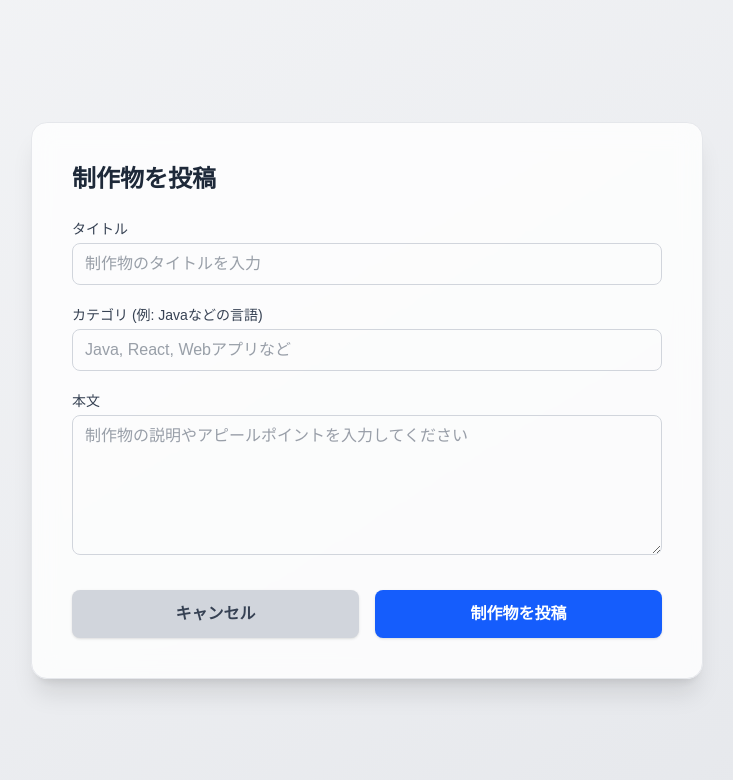
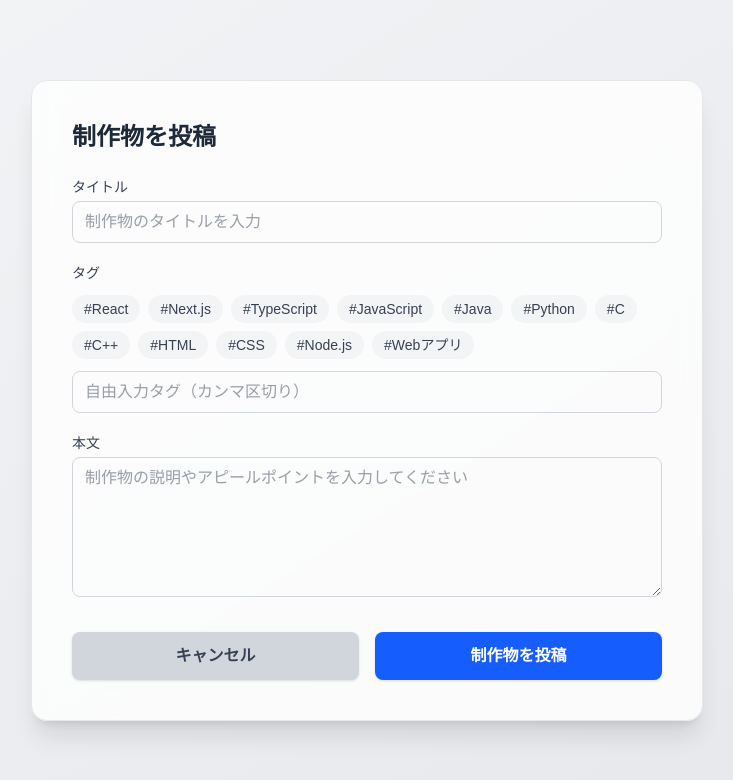
Before and after one commit to 2026PBL1-A/2026PBL1-A-2026PBL1_A_front, a Next.js app: page /post/new/creation in a window 1280 px wide. Shown: the top 780 px of the page, without its empty margins (273-1006 px from the left). Built offline with nearby package versions, Linux system fonts and the light colour scheme.

Commit message:
投稿ページと質問ページにタグ追加

```diff
--- a/app/post/new/creation/page.tsx
+++ b/app/post/new/creation/page.tsx
@@ -3,15 +3,38 @@
 import { useState } from "react";
 import { useRouter } from "next/navigation";
 import { isUsingBackend } from "@/lib/api";
-import Image from "next/image";
+//import Image from "next/image";
 
 export default function CreateCreationPage() {
   const [title, setTitle] = useState("");
-  const [category, setCategory] = useState(""); // 自由入力のカテゴリ
   const [content, setContent] = useState("");
   const [isLoading, setIsLoading] = useState(false);
   const router = useRouter();
+  const [selectedTags, setSelectedTags] = useState<string[]>([]);
+  const [customTag, setCustomTag] = useState("");
   // const [image, setImage] = useState<File | null>(null);
+  const presetTags = [
+    "React",
+    "Next.js",
+    "TypeScript",
+    "JavaScript",
+    "Java",
+    "Python",
+    "C",
+    "C++",
+    "HTML",
+    "CSS",
+    "Node.js",
+    "Webアプリ",
+  ];
+
+  const toggleTag = (tag: string) => {
+    setSelectedTags((prev) =>
+      prev.includes(tag)
+        ? prev.filter((t) => t !== tag)
+        : [...prev, tag]
+    );
+  };
 
   const handleSubmit = async (e: React.FormEvent) => {
     e.preventDefault();
@@ -19,13 +42,23 @@ export default function CreateCreationPage() {
     const formData = new FormData();
     formData.append("title", title);
     formData.append("content", content);
-    formData.append("tag", category);
+    const finalTags = [
+      ...selectedTags,
+      ...customTag
+        .split(",")
+        .map((tag) => tag.trim())
+        .filter(Boolean),
+    ];
 
     // if (image) {
     //   formData.append("image", image);
     // }
 
-    if (!title || !category || !content) {
+    if (
+      !title ||
+      finalTags.length === 0 ||
+      !content
+    ) {
       alert("すべてのフィールドを入力してください");
       return;
     }
@@ -42,7 +75,7 @@ export default function CreateCreationPage() {
           },
           body: JSON.stringify({
             title,
-            tag: category,
+            tags: finalTags,
             content,
           }),
         });
@@ -87,19 +120,58 @@ export default function CreateCreationPage() {
             />
           </div>
 
-          {/* 自由入力カテゴリ */}
-          <div>
-            <label className="block text-sm font-medium text-gray-700 mb-1">
-              カテゴリ (例: Javaなどの言語)
+          {/* タグ選択 */}
+          <div className="space-y-3">
+            <label className="block text-sm font-medium text-gray-700">
+              タグ
             </label>
+
+            {/* プリセットタグ */}
+            <div className="flex flex-wrap gap-2">
+              {presetTags.map((tag) => (
+                <button
+                  key={tag}
+                  type="button"
+                  onClick={() => toggleTag(tag)}
+                  className={`px-3 py-1 rounded-full text-sm transition ${
+                    selectedTags.includes(tag)
+                      ? "bg-blue-500 text-white"
+                      : "bg-gray-100 hover:bg-gray-200 text-gray-700"
+                  }`}
+                >
+                  #{tag}
+                </button>
+              ))}
+            </div>
+
+            {/* 自由入力 */}
             <input
               type="text"
+              placeholder="自由入力タグ（カンマ区切り）"
+              value={customTag}
+              onChange={(e) => setCustomTag(e.target.value)}
               className="w-full border border-gray-300 text-gray-700 rounded-lg px-3 py-2 focus:outline-none focus:ring-2 focus:ring-blue-500"
-              placeholder="Java, React, Webアプリなど"
-              value={category}
-              onChange={(e) => setCategory(e.target.value)}
-              required
             />
+
+            {/* 選択中タグ */}
+            {(selectedTags.length > 0 || customTag) && (
+              <div className="flex flex-wrap gap-2 pt-2">
+                {[
+                  ...selectedTags,
+                  ...customTag
+                    .split(",")
+                    .map((tag) => tag.trim())
+                    .filter(Boolean),
+                ].map((tag) => (
+                  <span
+                    key={tag}
+                    className="px-3 py-1 bg-blue-100 text-blue-700 rounded-full text-sm"
+                  >
+                    #{tag}
+                  </span>
+                ))}
+              </div>
+            )}
           </div>
 
           {/* 本文 */}
--- a/app/post/new/page.tsx
+++ b/app/post/new/page.tsx
@@ -3,7 +3,7 @@
 import { useState } from "react";
 import { useRouter } from "next/navigation";
 import { isUsingBackend } from "@/lib/api";
-import Image from "next/image";
+//import Image from "next/image";
 
 export default function CreatePostPage() {
   const [title, setTitle] = useState("");
--- a/app/post/new/question/page.tsx
+++ b/app/post/new/question/page.tsx
@@ -3,15 +3,36 @@
 import { useState } from "react";
 import { useRouter } from "next/navigation";
 import { isUsingBackend } from "@/lib/api";
-import Image from "next/image";
+//import Image from "next/image";
 
 export default function CreateQuestionPage() {
   const [title, setTitle] = useState("");
-  const [category, setCategory] = useState(""); // 自由入力のカテゴリ
   const [content, setContent] = useState("");
   const [isLoading, setIsLoading] = useState(false);
   const router = useRouter();
+  const [selectedTags, setSelectedTags] = useState<string[]>([]);
+  const [customTag, setCustomTag] = useState("");
   // const [image, setImage] = useState<File | null>(null);
+  const presetTags = [
+    "React",
+    "Next.js",
+    "TypeScript",
+    "Java",
+    "Python",
+    "Spring",
+    "Node.js",
+    "HTML",
+    "CSS",
+    "Tailwind",
+  ];
+
+  const toggleTag = (tag: string) => {
+    setSelectedTags((prev) =>
+      prev.includes(tag)
+        ? prev.filter((t) => t !== tag)
+        : [...prev, tag]
+    );
+  };
 
   const handleSubmit = async (e: React.FormEvent) => {
     e.preventDefault();
@@ -19,13 +40,23 @@ export default function CreateQuestionPage() {
     const formData = new FormData();
     formData.append("title", title);
     formData.append("content", content);
-    formData.append("tag", category);
+    const finalTags = [
+      ...selectedTags,
+      ...customTag
+        .split(",")
+        .map((tag) => tag.trim())
+        .filter(Boolean),
+    ];
 
     // if (image) {
     //   formData.append("image", image);
     // }
 
-    if (!title || !category || !content) {
+    if (
+      !title ||
+      finalTags.length === 0 ||
+      !content
+    ) {
       alert("すべてのフィールドを入力してください");
       return;
     }
@@ -42,7 +73,7 @@ export default function CreateQuestionPage() {
           },
           body: JSON.stringify({
             title,
-            tag: category,
+            tags: finalTags,
             content,
           }),
         });
@@ -87,19 +118,58 @@ export default function CreateQuestionPage() {
             />
           </div>
 
-          {/* 自由入力カテゴリ */}
-          <div>
-            <label className="block text-sm font-medium text-gray-700 mb-1">
-              カテゴリ (例: Javaなどの言語)
+          {/* タグ選択 */}
+          <div className="space-y-3">
+            <label className="block text-sm font-medium text-gray-700">
+              タグ
             </label>
+
+            {/* プリセットタグ */}
+            <div className="flex flex-wrap gap-2">
+              {presetTags.map((tag) => (
+                <button
+                  key={tag}
+                  type="button"
+                  onClick={() => toggleTag(tag)}
+                  className={`px-3 py-1 rounded-full text-sm transition ${
+                    selectedTags.includes(tag)
+                      ? "bg-blue-500 text-white"
+                      : "bg-gray-100 hover:bg-gray-200 text-gray-700"
+                  }`}
+                >
+                  #{tag}
+                </button>
+              ))}
+            </div>
+
+            {/* 自由入力 */}
             <input
               type="text"
-              className="w-full border border-gray-300 text-gray-700 rounded-lg px-3 py-2 focus:outline-none focus:ring-2 focus:ring-orange-500"
-              placeholder="Java, React, エラー解決など"
-              value={category}
-              onChange={(e) => setCategory(e.target.value)}
-              required
+              placeholder="自由入力タグ（カンマ区切り）"
+              value={customTag}
+              onChange={(e) => setCustomTag(e.target.value)}
+              className="w-full border border-gray-300 text-gray-700 rounded-lg px-3 py-2 focus:outline-none focus:ring-2 focus:ring-blue-500"
             />
+
+            {/* 選択中タグ */}
+            {(selectedTags.length > 0 || customTag) && (
+              <div className="flex flex-wrap gap-2 pt-2">
+                {[
+                  ...selectedTags,
+                  ...customTag
+                    .split(",")
+                    .map((tag) => tag.trim())
+                    .filter(Boolean),
+                ].map((tag) => (
+                  <span
+                    key={tag}
+                    className="px-3 py-1 bg-blue-100 text-blue-700 rounded-full text-sm"
+                  >
+                    #{tag}
+                  </span>
+                ))}
+              </div>
+            )}
           </div>
 
           {/* 本文 */}
```
